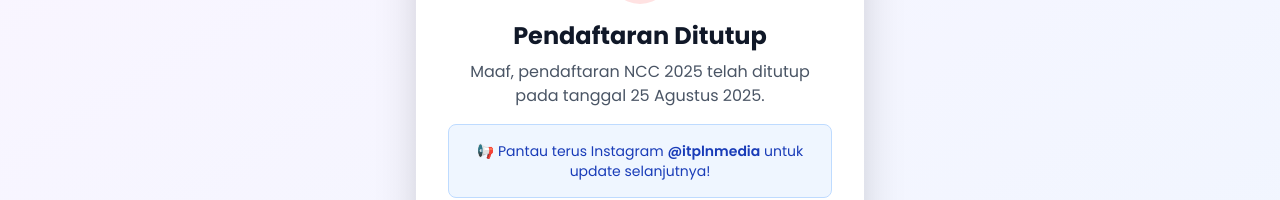
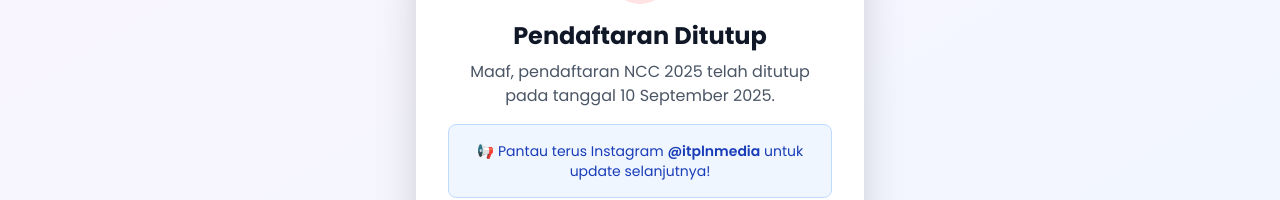
Before and after one commit to gaangsarr/website-itpln-media-vers01, a Next.js app: page /ncc/daftar in a window 1280 px wide. Shown: the part 227-427 px from the top of the page. Built offline with nearby package versions, Linux system fonts and the light colour scheme.

Commit message:
revisi tgl tutup

```diff
--- a/app/ncc/daftar/page.jsx
+++ b/app/ncc/daftar/page.jsx
@@ -621,7 +621,7 @@
 const NCCRegistrationForm = () => {
   // Status pendaftaran - ubah ke true untuk membuka kembali pendaftaran
   const PENDAFTARAN_DIBUKA = false;
-  const TANGGAL_TUTUP = "25 Agustus 2025";
+  const TANGGAL_TUTUP = "10 September 2025";
 
   const [currentStep, setCurrentStep] = useState(1);
   const [isSubmitting, setIsSubmitting] = useState(false);
```
